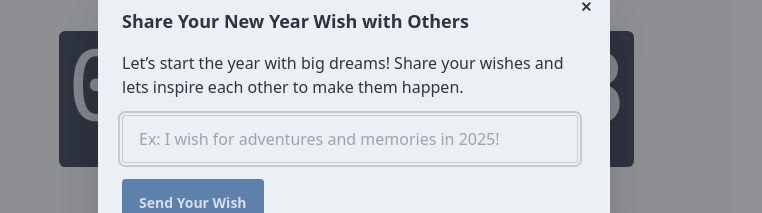
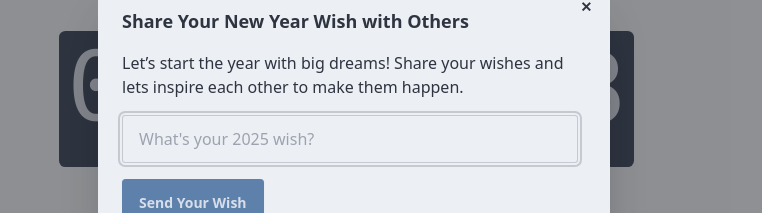
Before and after one commit to shironxn/hellonewyear, a Next.js app: page / in a window 1280 px wide. Both pictures are taken after a click on the button "Share Your Wish". Shown: the part 283-496 px from the top of the page, without its empty margins (286-1048 px from the left). Built offline with nearby package versions, Linux system fonts and the light colour scheme; no server answers; the database is empty.

Commit message:
chore: update placeholder

```diff
--- a/src/components/wish.tsx
+++ b/src/components/wish.tsx
@@ -25,7 +25,7 @@ function WishForm() {
           name="wish"
           value={wish}
           onChange={(e) => setWish(e.target.value)}
-          placeholder="Ex: I wish for adventures and memories in 2025!"
+          placeholder={`What's your ${new Date().getFullYear() + 1} wish?`}
         ></input>
       </label>
       <button
```
